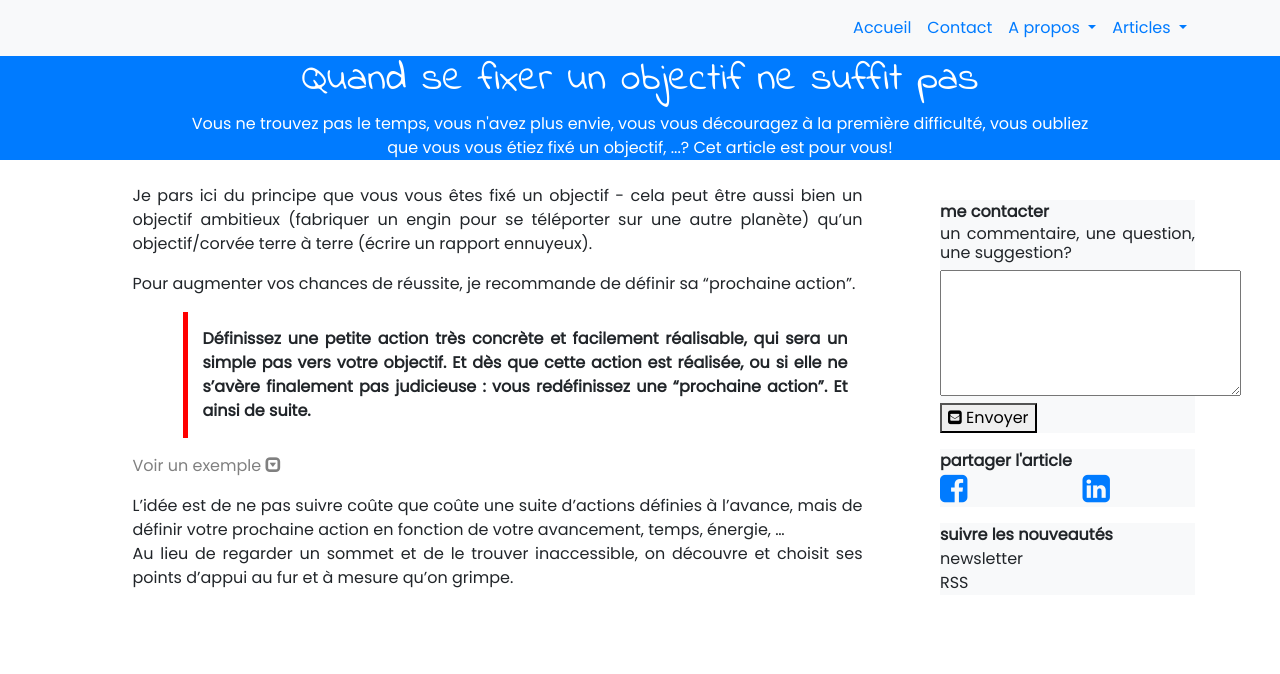
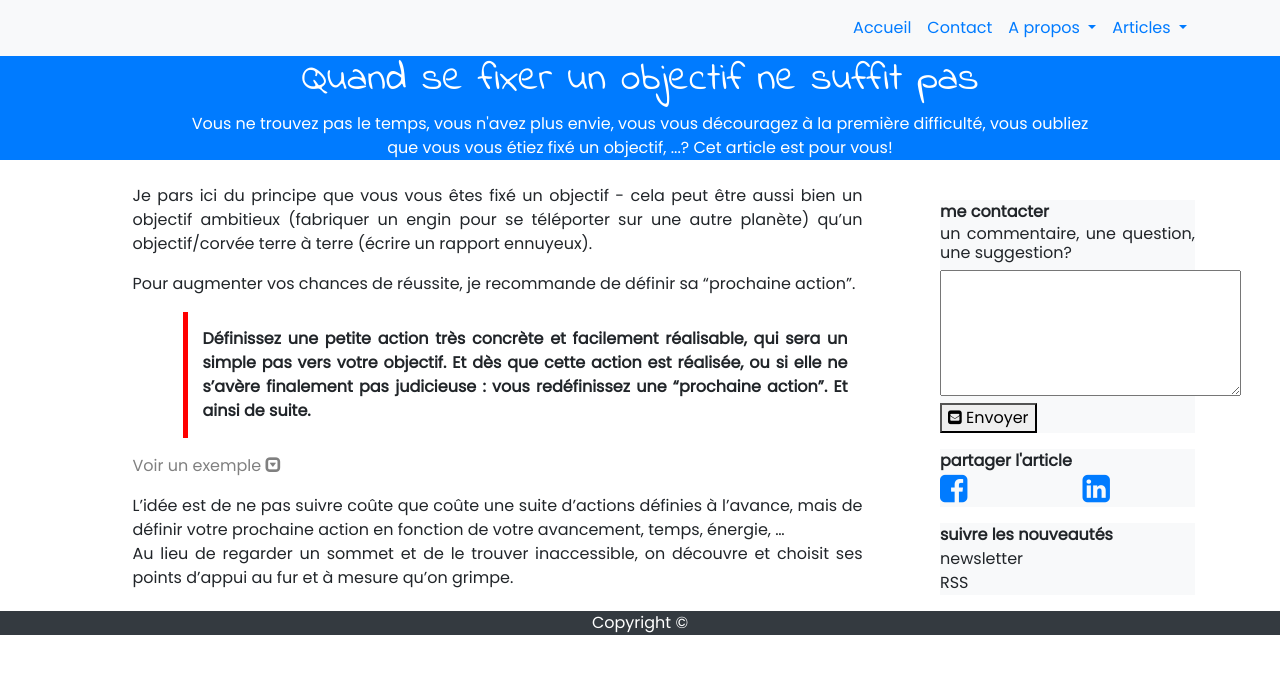
Before and after one commit to OrgaEvolutions/Nathoup.github.io, a Jekyll site: the page built from articles/prochaine_action.html, in a window 1280 px wide. Shown: the top 674 px of the page. Built offline with Jekyll 4.4.1, drawn with Linux system fonts in a browser that asks for light colours; nearby versions of some CDN libraries; some web fonts are replaced.

Commit message:
Update article.html

```diff
--- a/_layouts/article.html
+++ b/_layouts/article.html
@@ -49,8 +49,8 @@ layout: default
            <p><div class="bg-light">
             <div class="row"><div class="col"><b>partager l'article</b></div></div>
              <div class="row">
-              <div class="col-md-6"><a href="https://www.facebook.com/sharer/sharer.php?u={{ page.url | absolute_url }}" target="_blank"><i class="fa fa-2x fa-facebook-square"></i></a></div>
-              <div class="col-md-6"><a href="http://www.linkedin.com/shareArticle?mini=true&url={{ page.url | absolute_url }}&title={{ page.title | uri_escape }}" target="_blank"><i class="fa fa-2x fa-linkedin-square"></i></a></div>
+              <div class="col-md-6"><a href="https://www.facebook.com/sharer/sharer.php?u={{ page.url | absolute_url }}" title="Facebook" target="_blank"><i class="fa fa-2x fa-facebook-square"></i></a></div>
+              <div class="col-md-6"><a href="http://www.linkedin.com/shareArticle?mini=true&url={{ page.url | absolute_url }}&title={{ page.title | uri_escape }}" title="LinkedIn" target="_blank"><i class="fa fa-2x fa-linkedin-square"></i></a></div>
              </div>
            </div></p>
 
@@ -67,4 +67,4 @@ layout: default
  </div>
 </article>
 
-<!--{% include social_links.html %} -->
+{% include footer.html %}
```
